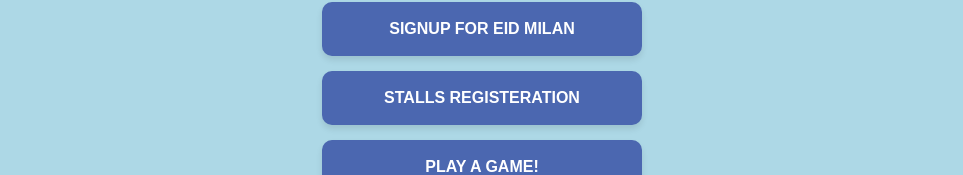
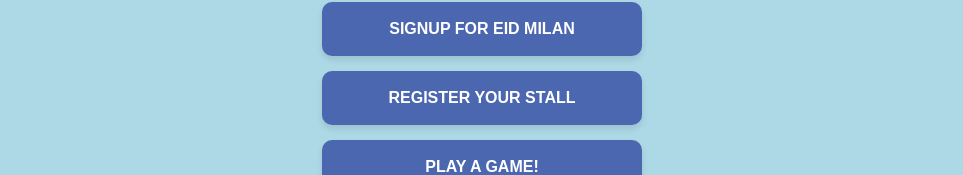
Before and after one commit to amzocean/strands_serverless, a Next.js app: page / in a window 1280 px wide. Shown: the part 236-411 px from the top of the page, without its empty margins (158-1121 px from the left). Built offline with nearby package versions, Linux system fonts and the light colour scheme.

Commit message:
Update index.js

```diff
--- a/src/pages/index.js
+++ b/src/pages/index.js
@@ -19,7 +19,7 @@ export default function Home() {
 
         <a href="https://docs.google.com/forms/d/e/1FAIpQLSchi1k4GpPBmw7uQuxnFXbxBfQWE_QtM8qR_dn3wVhkwDvQ7Q/viewform?usp=header"
            style={styles.link} target="_blank" rel="noopener noreferrer">
-          STALLS REGISTERATION
+          REGISTER YOUR STALL
         </a>
 
         <Link href="/game" style={styles.link}>
```
